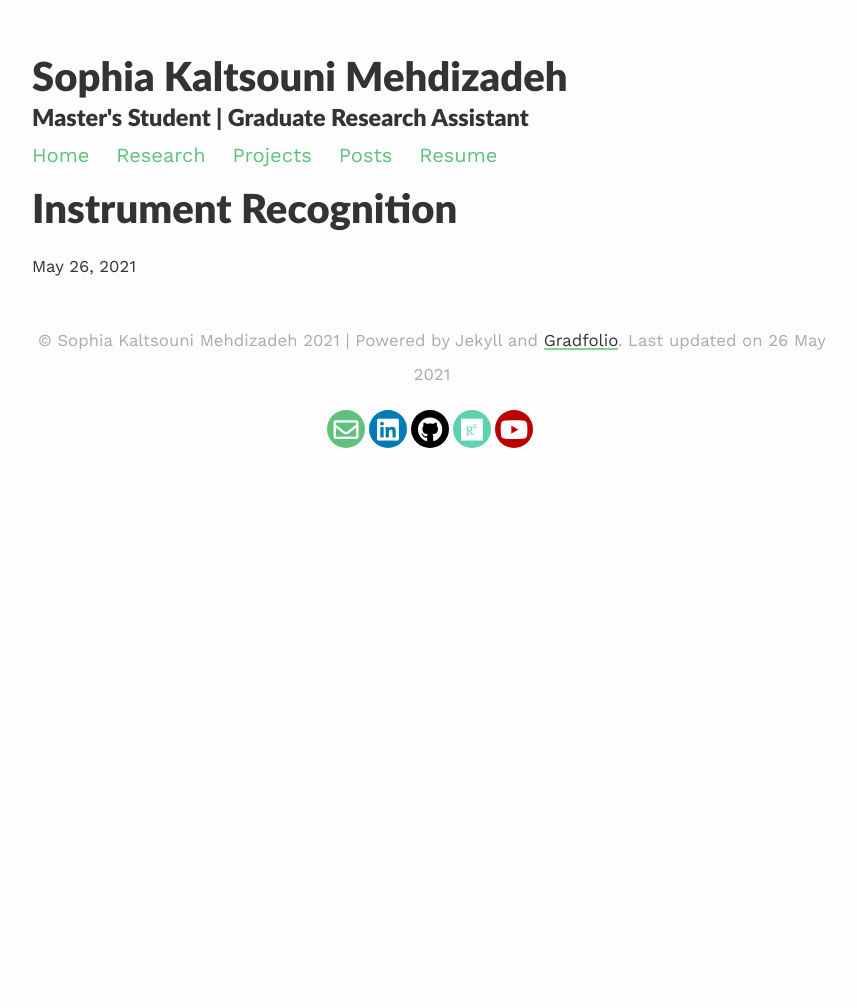
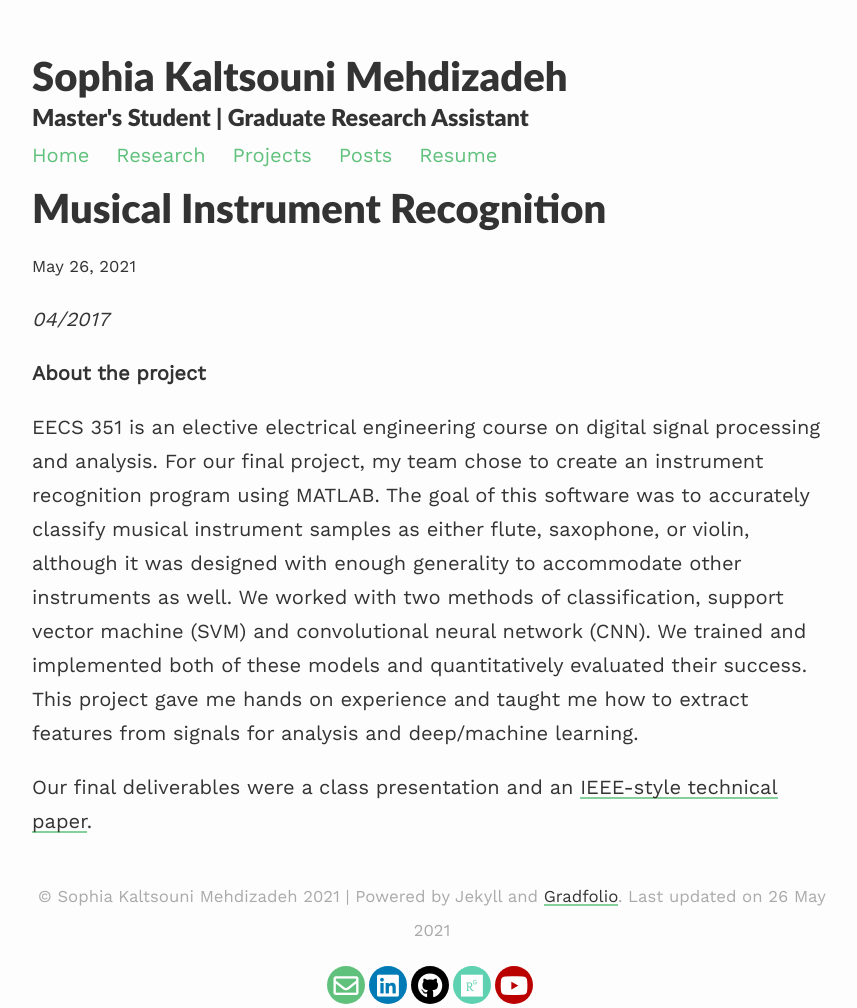
Before and after one commit to smehdizadeh/smehdizadeh.github.io, a Jekyll site: the page built from _projects/8_project.md, in a window 1280 px wide. Shown: the whole page, without its empty margins (208-1065 px from the left). Built offline with Jekyll 4.4.1, drawn with Linux system fonts in a browser that asks for light colours; nearby versions of some CDN libraries; before the commit the page ends 980 px from its top, so only the background shows below that.

Commit message:
Update 8_project.md

```diff
--- a/_projects/8_project.md
+++ b/_projects/8_project.md
@@ -1,5 +1,13 @@
 ---
 layout: post
-title: Instrument Recognition
+title: Musical Instrument Recognition
 description: Classification using SVM and CNNs
 ---
+
+*04/2017*
+
+**About the project**
+
+EECS 351 is an elective electrical engineering course on digital signal processing and analysis. For our final project, my team chose to create an instrument recognition program using MATLAB. The goal of this software was to accurately classify musical instrument samples as either flute, saxophone, or violin, although it was designed with enough generality to accommodate other instruments as well. We worked with two methods of classification, support vector machine (SVM) and convolutional neural network (CNN). We trained and implemented both of these models and quantitatively evaluated their success. This project gave me hands on experience and taught me how to extract features from signals for analysis and deep/machine learning.
+
+Our final deliverables were a class presentation and an [IEEE-style technical paper](/assets/files/351finalreport.pdf).
```
